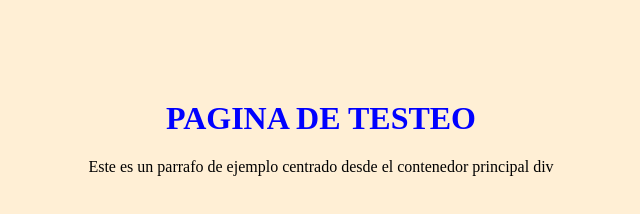
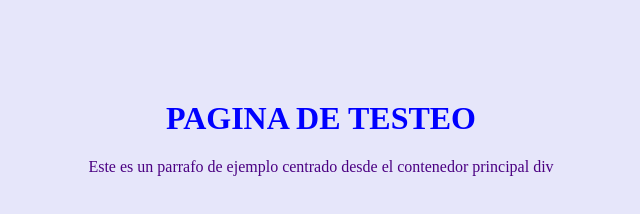
Before and after one commit to gregoriar/testeoGit, a plain HTML site: page index.html in a window 1280 px wide. Shown: the whole page, without its empty margins (319-959 px from the left). Drawn offline with Linux system fonts and the light colour scheme.

Commit message:
Update index.html

```diff
--- a/index.html
+++ b/index.html
@@ -1,7 +1,7 @@
 <html>
   <head>
     <title>PAGINA DE TESTING</title>
-    <link href="estiloccs/estilotesting.css" rel="stylesheet" type="text/css" />
+    <link href="css/testing_css.css" rel="stylesheet" type="text/css" />
   </head>
   <body>
     <div align="center">
```
